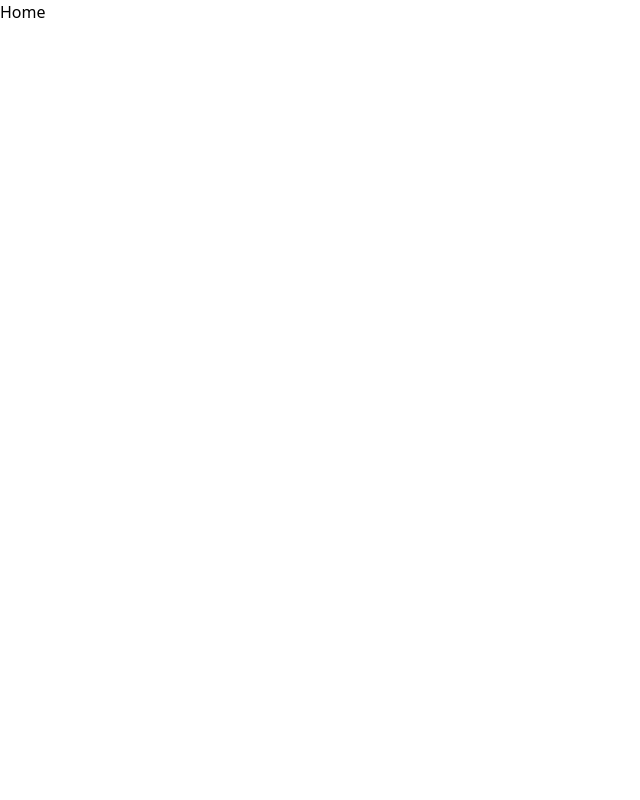
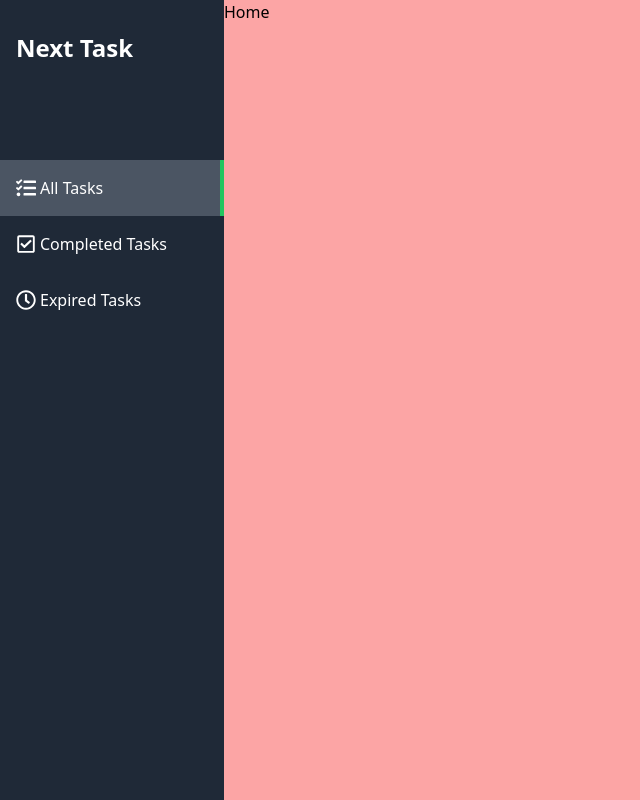
Before and after one commit to Nish323/next-tasks, a Next.js app: page / in a window 1280 px wide. Shown: the whole page, without its empty margins (0-640 px from the left). Built offline with nearby package versions, Linux system fonts and the light colour scheme.

Commit message:
サイドメニューの実装

```diff
--- /dev/null
+++ b/src/app/(main)/layout.tsx
@@ -0,0 +1,17 @@
+import SideMenu from '@/components/SideMenu/SideMenu';
+import React from 'react'
+
+const MainLayout = ({
+  children,
+}: Readonly<{
+  children: React.ReactNode;
+}>) => {
+  return (
+    <div className='flex h-screen'>
+      <SideMenu />
+      <main className='bg-red-300 flex-1 overflow-auto'>{children}</main>
+    </div>
+  )
+}
+
+export default MainLayout
--- a/src/app/layout.tsx
+++ b/src/app/layout.tsx
@@ -14,7 +14,7 @@ const geistMono = localFont({
 });
 
 export const metadata: Metadata = {
-  title: "Create Next App",
+  title: "Next Tasks",
   description: "Generated by create next app",
 };
 
--- /dev/null
+++ b/src/components/SideMenu/NavList/NavItem/NavItem.tsx
@@ -0,0 +1,28 @@
+'use client'
+
+import Link from "next/link"
+import { usePathname } from "next/navigation"
+
+interface NavItemProps {
+  label: string,
+  link: string,
+  icon: React.ReactNode
+}
+
+const NavItem: React.FC<NavItemProps> = ({
+  label,
+  link,
+  icon
+}) => {
+  const pathname = usePathname()
+  return (
+    <Link href={link} className={`flex p-4 items-center
+    w-full hover:bg-gray-700 font-medium
+    ${pathname === link ? 'bg-gray-600 border-r-4 border-r-green-500' : ''}`}>
+      <div className="mr-1">{icon}</div>
+      <div>{label}</div>
+    </Link>
+  )
+}
+
+export default NavItem
--- /dev/null
+++ b/src/components/SideMenu/NavList/NavList.tsx
@@ -0,0 +1,26 @@
+import { FaTasks , FaRegCheckSquare, FaRegClock} from "react-icons/fa";
+import NavItem from "./NavItem/NavItem";
+
+interface NavItemType {
+  id: number,
+  label: string,
+  link: string,
+  icon: React.ReactNode
+}
+
+const NavList = () => {
+  const navList: NavItemType[] = [
+    { id: 1, label: 'All Tasks', link: '/', icon: <FaTasks className="size-5" /> },
+    { id: 2, label: 'Completed Tasks', link: '/completed', icon: <FaRegCheckSquare className="size-5" /> },
+    { id: 3, label: 'Expired Tasks', link: '/expired', icon: <FaRegClock className="size-5" /> },
+  ];
+  return (
+    <div className='mt-24'>
+      {navList.map((item) => (
+        <NavItem key={item.id} label={item.label} link={item.link} icon={item.icon} />
+      ))}
+    </div>
+  )
+}
+
+export default NavList
--- /dev/null
+++ b/src/components/SideMenu/SideMenu.tsx
@@ -0,0 +1,14 @@
+import NavList from "./NavList/NavList"
+
+const SideMenu = () => {
+  return (
+    <div className="w-56 pt-8 bg-gray-800 text-white">
+      <div>
+        <h1 className="px-4 text-2xl font-bold">Next Task</h1>
+        <NavList />
+      </div>
+    </div>
+  )
+}
+
+export default SideMenu
```
Also changed, not shown: package.json (+6 -4 lines), src/app/(main)/page.tsx (renamed from src/app/page.tsx), 1 other file (tests, documents, lock files or other folders).
